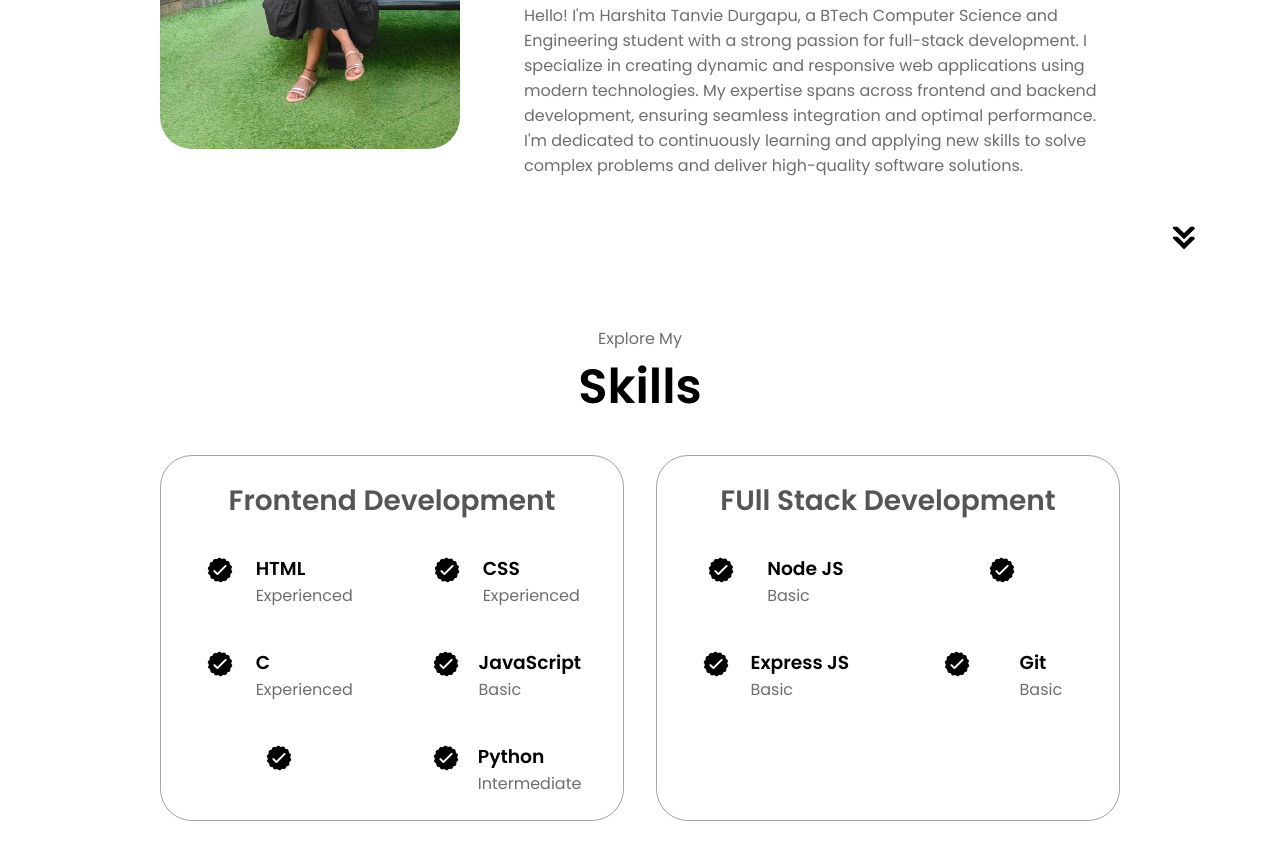
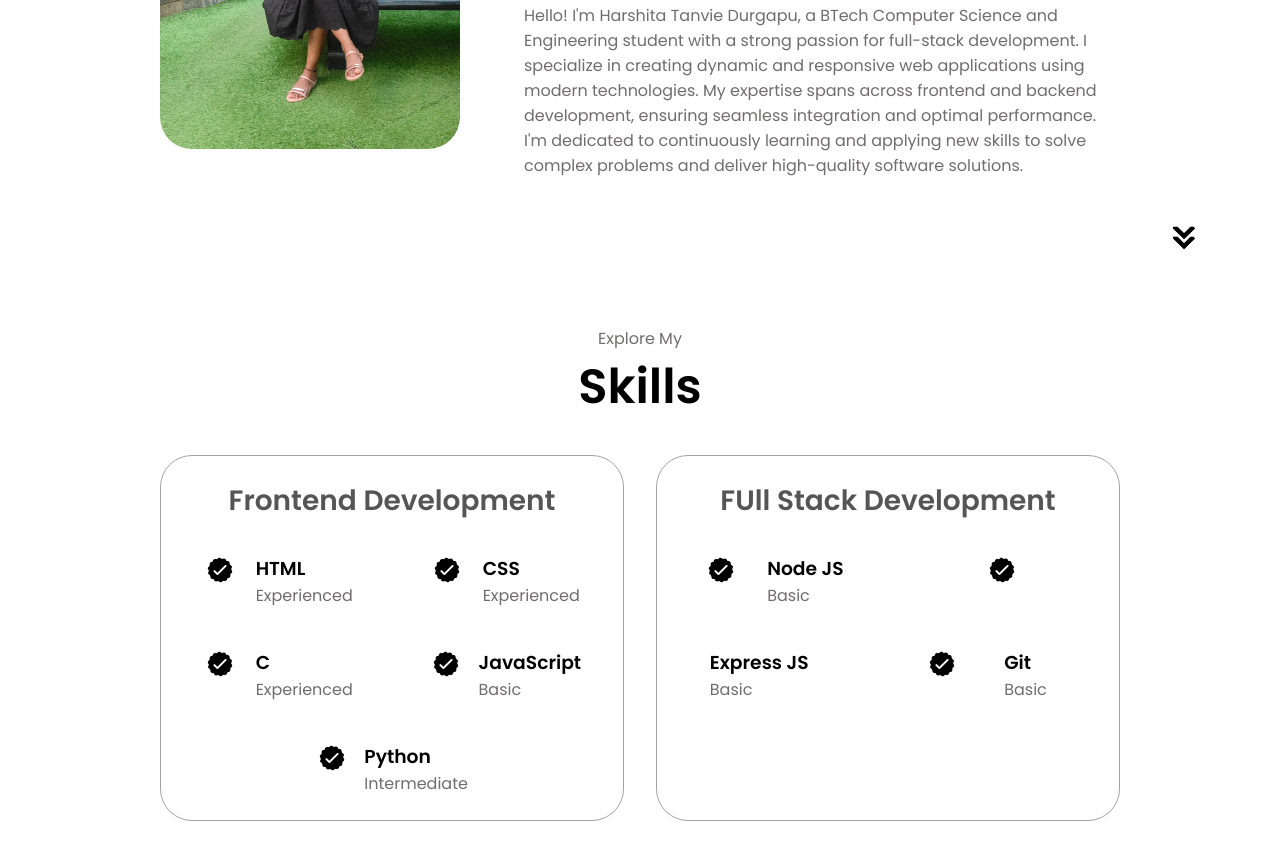
Before and after one commit to harshitatanvie/portfolio, a plain HTML site: page index.html in a window 1280 px wide. Shown: the part 1370-2230 px from the top of the page. Drawn offline with Linux system fonts and the light colour scheme.

Commit message:
Update index.html

```diff
--- a/index.html
+++ b/index.html
@@ -42,7 +42,8 @@
       </div>
       <div class="section__text">
         <p class="section__text__p1">Hello, I'm</p>
-        <h1 class="title">Harshita Tanvie Durgapu</h1>
+        <h1 class="title">Harshita Tanvie</h1>
+        <p class ="section__text__p1"> Full Stack Developer</p>
 
         <div class="btn-container">
           <button
@@ -175,12 +176,7 @@
                 </div>
               </article>
               <article>
-                <img
-                  src="./checkmark.png"
-                  alt="Experience icon"
-                  class="icon"
-                />
-              </article>
+
               <article>
                 <img
                   src="./checkmark.png"
@@ -217,12 +213,7 @@
                   class="icon"
                 />
               </article>
-              <article>
-                <img
-                  src="./checkmark.png"
-                  alt="Experience icon"
-                  class="icon"
-                />
+
                 <div>
                   <h3>Express JS</h3>
                   <p>Basic</p>
```
